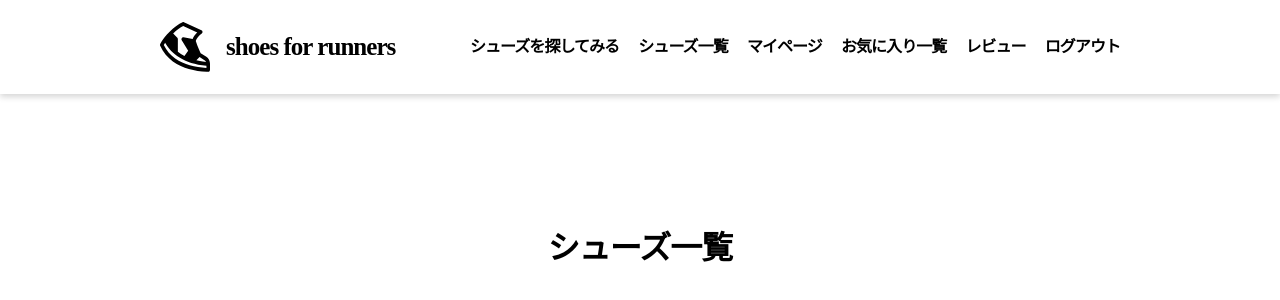
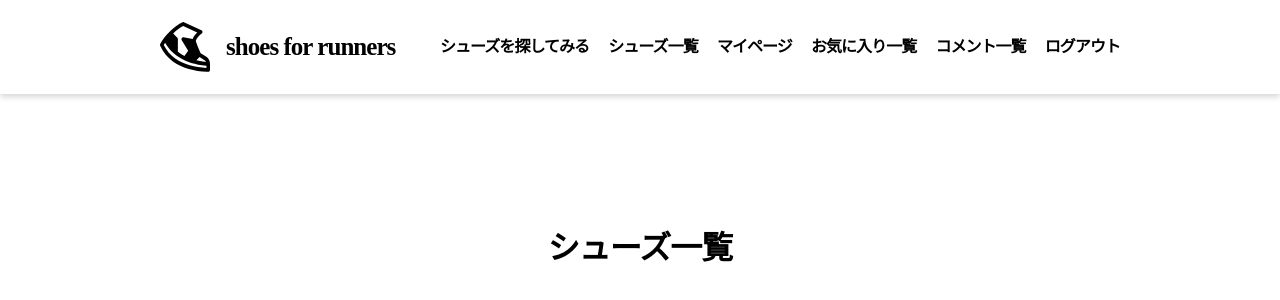
Before and after one commit to Koji-0104/shoes_for_runners, a Rails app: page /shoes in a window 1280 px wide. Shown: the top 300 px of the page. Run offline with Rails 7, Linux system fonts and the light colour scheme; the visitor is signed in with stand-in values (Sample User, id 1); data comes from the database, SQL or seed files in the repository; style sheets or scripts are compiled from the project's sources; parts of the project's set-up code (start-up, migrations or seed data) failed here and were passed over; some libraries are stand-ins or nearby versions.

Commit message:
Add:コメント一覧ページの作成

```diff
--- a/app/assets/stylesheets/_header.scss
+++ b/app/assets/stylesheets/_header.scss
@@ -48,7 +48,7 @@
     }
   }
   &__nav {
-    width: 650px;
+    width: 680px;
     @include mq(m) {
       position: fixed;
       top: 0;
--- a/app/controllers/comments_controller.rb
+++ b/app/controllers/comments_controller.rb
@@ -6,7 +6,7 @@ class CommentsController < ApplicationController
     if comment.save
       redirect_to shoe_path(comment.shoe), success: t('defaults.message.created', item: Comment.model_name.human)
     else
-      redirect_to shoe_path(comment.shoe), danger: t('defaults.message.not_created', item: Comment.model_name.human)
+      redirect_to shoe_path(comment.shoe), danger: t('defaults.message.not_created_comment', item: Comment.model_name.human)
     end
   end
 
--- a/app/controllers/shoes_controller.rb
+++ b/app/controllers/shoes_controller.rb
@@ -12,4 +12,8 @@ class ShoesController < ApplicationController
   def bookmarks
     @bookmark_shoes = current_user.bookmark_shoes.includes(:user).order(created_at: :asc)
   end
+
+  def comments
+    @comment_shoes = current_user.comment_shoes.includes(:user).order(created_at: :asc)
+  end
 end
--- a/app/models/comment.rb
+++ b/app/models/comment.rb
@@ -3,4 +3,5 @@ class Comment < ApplicationRecord
   belongs_to :shoe
 
   validates :body, presence: true, length: { maximum: 65_535 }
+  validates :user_id, uniqueness: { scope: :shoe_id }
 end
--- a/app/models/user.rb
+++ b/app/models/user.rb
@@ -4,6 +4,7 @@ class User < ApplicationRecord
   has_many :comments, dependent: :destroy
   has_many :bookmarks, dependent: :destroy
   has_many :bookmark_shoes, through: :bookmarks, source: :shoe
+  has_many :comment_shoes, through: :comments, source: :shoe
 
   validates :password, length: { minimum: 6 }, if: -> { new_record? || changes[:crypted_password] }
   validates :password, confirmation: true, if: -> { new_record? || changes[:crypted_password] }
--- a/app/views/shared/_header.html.erb
+++ b/app/views/shared/_header.html.erb
@@ -15,10 +15,10 @@
     <nav class="header__nav">
       <ul class="header__list">
         <li><%= link_to 'シューズを探してみる', '#', class: "header__item" %></li>
-        <li><%= link_to 'シューズ一覧', shoes_path, class: "header__item" %></li>
+        <li><%= link_to t('shoes.index.title'), shoes_path, class: "header__item" %></li>
         <li><%= link_to 'マイページ', '#', class: "header__item" %></li>
         <li><%= link_to t('shoes.bookmarks.title'), bookmarks_shoes_path, class: "header__item" %></li>
-        <li><%= link_to 'レビュー', '#', class: "header__item" %></li>
+        <li><%= link_to t('shoes.comments.title'), comments_shoes_path, class: "header__item" %></li>
         <li><%= link_to (t 'defaults.logout'), logout_path, method: :delete, class: "header__item" %></li>
       </ul>
     </nav>
--- a/config/locales/views/ja.yml
+++ b/config/locales/views/ja.yml
@@ -13,6 +13,7 @@ ja:
       require_login: 'ログインしてください'
       created: "%{item}を作成しました"
       not_created: "%{item}を作成できませんでした"
+      not_created_comment: "%{item}は1つのシューズにつき1回まで可能です"
       deleted: "%{item}を削除しました"
       delete_confirm: '削除しますか？'
       update_confirm: '更新しますか？'
@@ -43,11 +44,14 @@ ja:
     bookmarks:
       title: 'お気に入り一覧'
       no_result: 'ブックマーク中のシューズがありません。'
+    comments:
+      title: 'コメント一覧'
+      no_result: 'コメントしたシューズがありません。'
   bookmarks:
     create:
-      success: 'ブックマークしました'
+      success: 'お気に入り登録しました'
     destroy:
-      success: 'ブックマークを外しました'
+      success: 'お気に入り登録を外しました'
   profiles:
     show:
       title: 'プロフィール'
--- a/config/routes.rb
+++ b/config/routes.rb
@@ -11,6 +11,7 @@ Rails.application.routes.draw do
     resources :comments, only: %i[create update destroy], shallow: true
     collection do
       get :bookmarks
+      get :comments
     end
   end
   resources :bookmarks, only: %i[create destroy]
--- a/db/migrate/20220228121001_create_comments.rb
+++ b/db/migrate/20220228121001_create_comments.rb
@@ -7,5 +7,7 @@ class CreateComments < ActiveRecord::Migration[6.1]
 
       t.timestamps
     end
+
+    add_index :comments, [:user_id, :shoe_id], unique: true
   end
 end
```
Also changed, not shown: app/views/shoes/comments.html.erb (added, +15 -0 lines).
